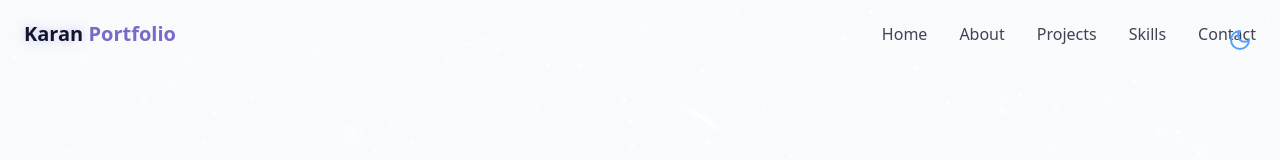
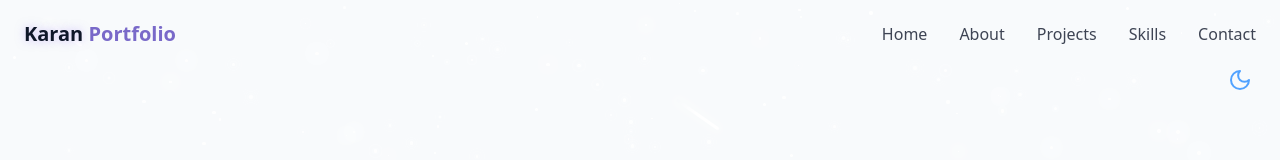
Before and after one commit to karanmehta567/Portfolio, a React (Vite) app in the folder port/: page / in a window 1280 px wide. Shown: the top 160 px of the page. Built offline with nearby package versions, Linux system fonts and the light colour scheme.

Commit message:
fix: adjust margin for ThemeToggle button for improved layout

```diff
--- a/port/src/components/Toggle.jsx
+++ b/port/src/components/Toggle.jsx
@@ -28,7 +28,7 @@ export const ThemeToggle = () => {
     <button
       onClick={toggletheme}
       className={cn(
-        "fixed top-5 right-5 z-50 p-2 rounded-full transition-colors duration-200 ",
+        "fixed top-5  mt-10 right-5 z-50 p-2 rounded-full transition-colors duration-200 ",
         "focus:outline-hidden"
       )}
     >
```
